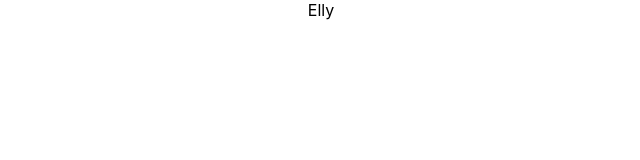
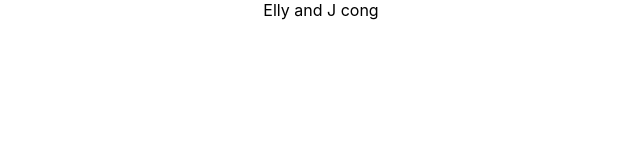
Before and after one commit to SmartCheese/HoTalk, a React (Create React App) app: page / in a window 1280 px wide. Shown: the top 160 px of the page, without its empty margins (319-959 px from the left). Built offline with nearby package versions, Linux system fonts and the light colour scheme.

Commit message:
J cong commit test

```diff
--- a/src/App.js
+++ b/src/App.js
@@ -4,7 +4,7 @@ import './App.css';
 function App() {
   return (
     <div className="App">
-      Elly
+      Elly and J cong
     </div>
   );
 }
```
